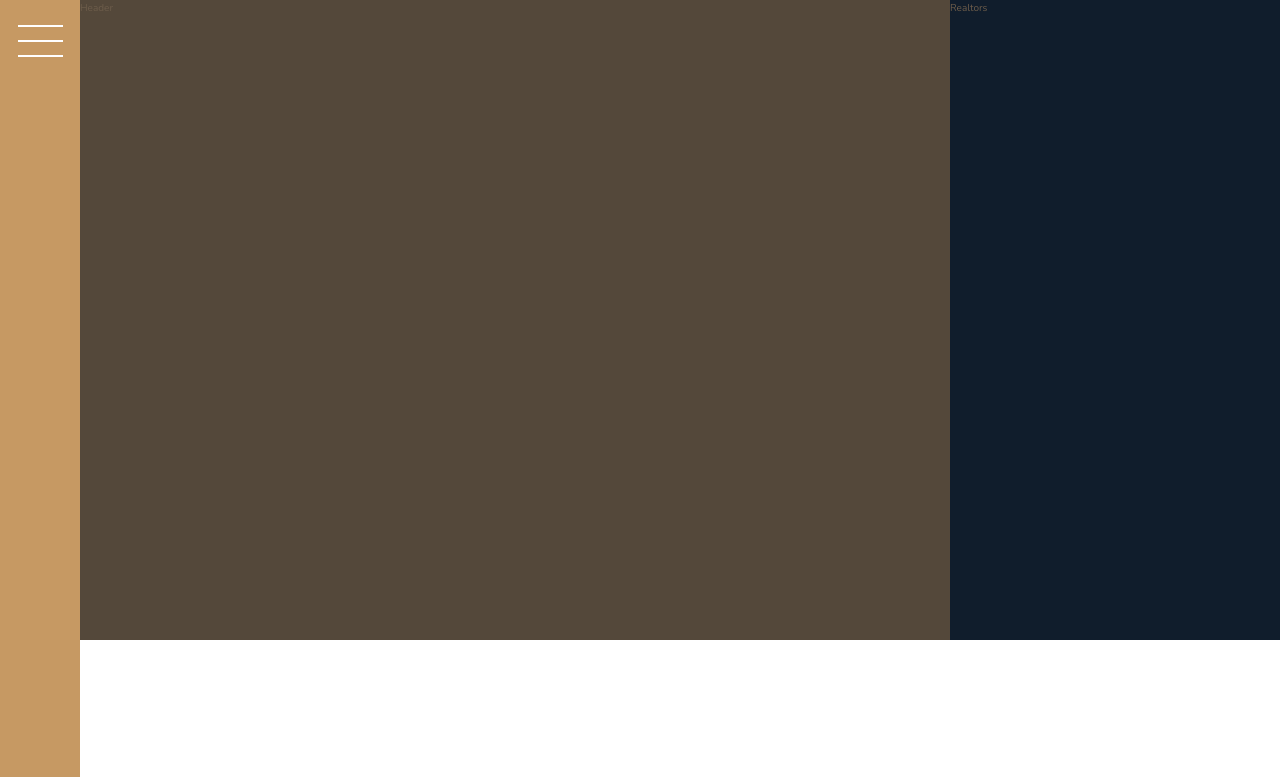
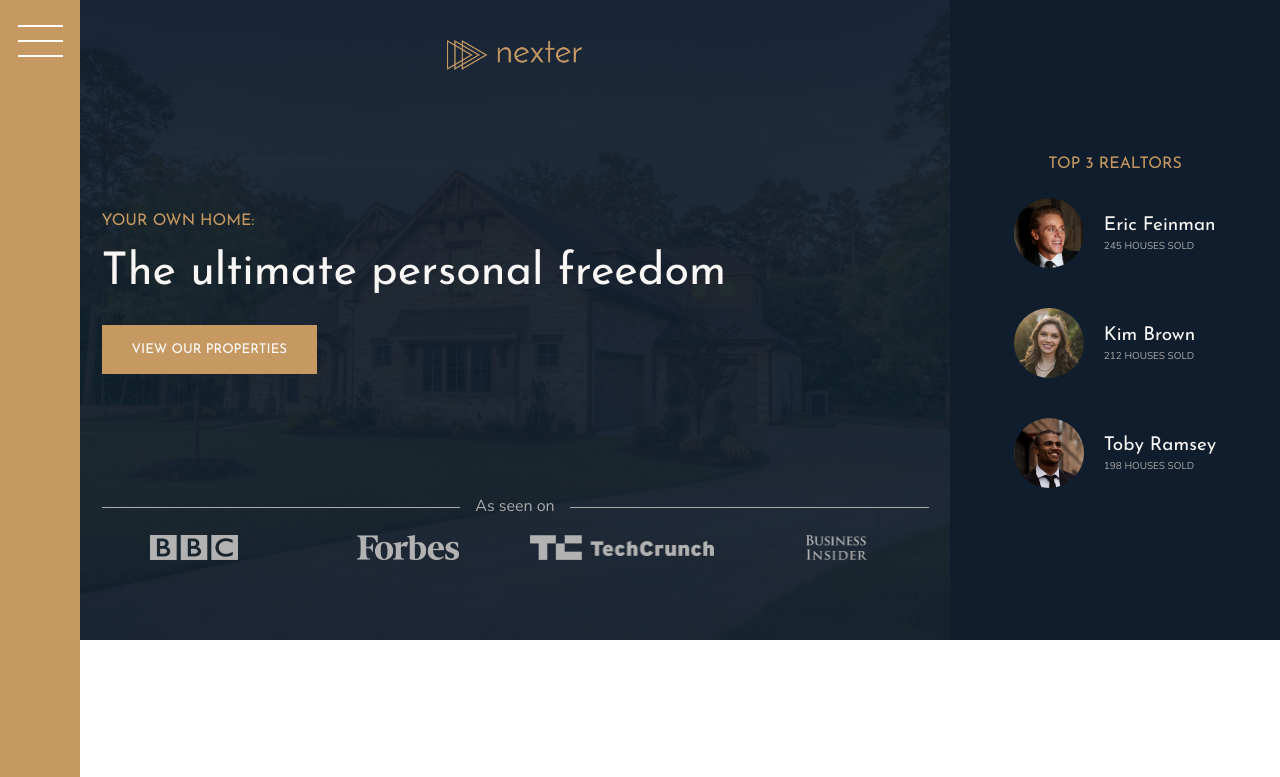
Before and after one commit to septober92/3.-Nexter---CSS-Grid, a website: page index.html in a window 1280 px wide. Shown: the top 777 px of the page. Drawn offline with nearby package versions, Linux system fonts and the light colour scheme.

Commit message:
style header

```diff
--- a/index.html
+++ b/index.html
@@ -19,9 +19,42 @@
       <button class="nav-btn"></button>
     </div>
 
-    <header class="header">Header</header>
+    <header class="header">
+      <img src="./img/logo.png" alt="Nexter logo" class="header__logo" />
 
-    <div class="realtors">Realtors</div>
+      <h3 class="heading-3">Your own home:</h3>
+      <h1 class="heading-1">The ultimate personal freedom</h1>
+      <button class="btn header__btn">View our properties</button>
+
+      <div class="header__seenon-text">As seen on</div>
+      <div class="header__seenon-logos">
+        <img src="./img/logo-bbc.png" alt="Seen on logo 1" />
+        <img src="./img/logo-forbes.png" alt="Seen on logo 2" />
+        <img src="./img/logo-techcrunch.png" alt="Seen on logo 3" />
+        <img src="./img/logo-bi.png" alt="Seen on logo 4" />
+      </div>
+    </header>
+
+    <div class="realtors">
+      <h3 class="heading-3">Top 3 Realtors</h3>
+      <div class="realtors__list">
+        <img src="./img/realtor-1.jpeg" alt="Realtor 1" class="realtors__img" />
+        <div class="realtors__details">
+          <h4 class="heading-4 heading-4--light">Eric Feinman</h4>
+          <p class="realtors__sold">245 houses sold</p>
+        </div>
+        <img src="./img/realtor-2.jpeg" alt="Realtor 2" class="realtors__img" />
+        <div class="realtors__details">
+          <h4 class="heading-4 heading-4--light">Kim Brown</h4>
+          <p class="realtors__sold">212 houses sold</p>
+        </div>
+        <img src="./img/realtor-3.jpeg" alt="Realtor 3" class="realtors__img" />
+        <div class="realtors__details">
+          <h4 class="heading-4 heading-4--light">Toby Ramsey</h4>
+          <p class="realtors__sold">198 houses sold</p>
+        </div>
+      </div>
+    </div>
 
     <section class="features">
       <div class="feature">
--- a/sass/_header.scss
+++ b/sass/_header.scss
@@ -1,4 +1,58 @@
 .header {
+  grid-column: full-start / col-end 6;
   background-color: $color-grey-dark-1;
-  grid-column: full-start / col-end 6;
+  background-image: linear-gradient(
+      rgba($color-secondary, 0.93),
+      rgba($color-secondary, 0.93)
+    ),
+    url(../img/hero.jpeg);
+  background-size: cover;
+  background-position: center;
+  padding: 4rem 8rem 8rem;
+
+  display: grid;
+  grid-template-rows: 1fr min-content 6rem 1fr;
+  grid-template-columns: max-content;
+  grid-row-gap: 1.5rem;
+  justify-content: center;
+
+  &__logo {
+    height: 3rem;
+    justify-self: center;
+  }
+
+  &__btn {
+    align-self: start;
+    justify-self: start;
+  }
+
+  &__seenon-text {
+    display: grid;
+    grid-template-columns: 1fr max-content 1fr;
+    grid-column-gap: 1.5rem;
+    align-items: center;
+
+    font-size: 1.6rem;
+    color: $color-grey-light-2;
+
+    &::before,
+    &::after {
+      content: '';
+      height: 1px;
+      background-color: currentColor;
+      display: block;
+    }
+  }
+
+  &__seenon-logos {
+    display: grid;
+    grid-template-columns: repeat(4, 1fr);
+    grid-column-gap: 3rem;
+    justify-items: center;
+
+    img {
+      height: 2.5rem;
+      filter: brightness(70%);
+    }
+  }
 }
--- a/sass/_realtors.scss
+++ b/sass/_realtors.scss
@@ -1,4 +1,31 @@
 .realtors {
   background-color: $color-secondary;
   grid-column: col-start 7 / full-end;
+  padding: 3rem;
+
+  display: grid;
+  align-content: center;
+  justify-content: center;
+  justify-items: center;
+  row-gap: 2rem;
+
+  &__list {
+    display: grid;
+    grid-template-columns: min-content max-content;
+    column-gap: 2rem;
+    row-gap: 5vh;
+    align-items: center;
+  }
+
+  &__img {
+    display: block;
+    width: 7rem;
+    border-radius: 50%;
+  }
+
+  &__sold {
+    text-transform: uppercase;
+    color: $color-grey-light-2;
+    margin-top: -3px;
+  }
 }
--- a/sass/_typography.scss
+++ b/sass/_typography.scss
@@ -5,6 +5,9 @@
 
 .heading-1 {
   @extend %heading;
+  font-size: 4.5rem;
+  color: $color-grey-light-1;
+  line-height: 1;
 }
 
 .heading-2 {
```
Also changed, not shown: css/style.css.
